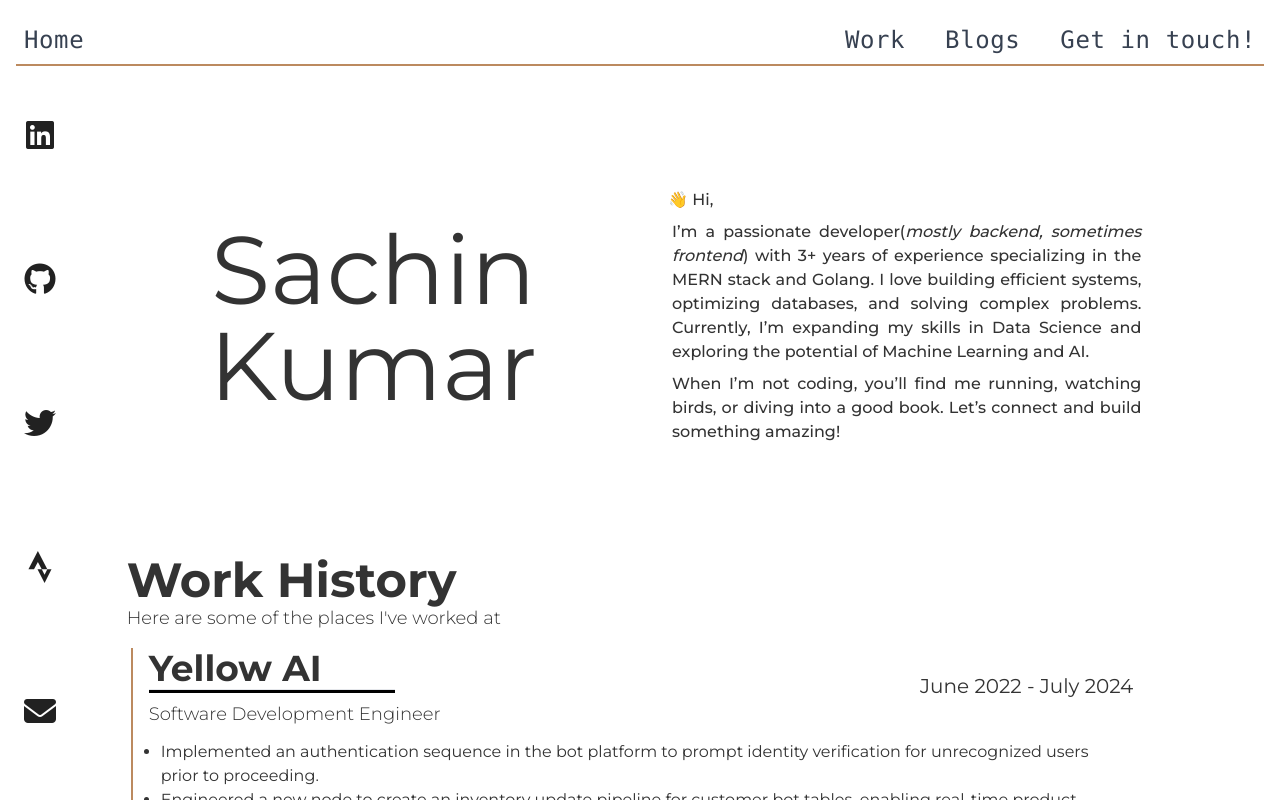
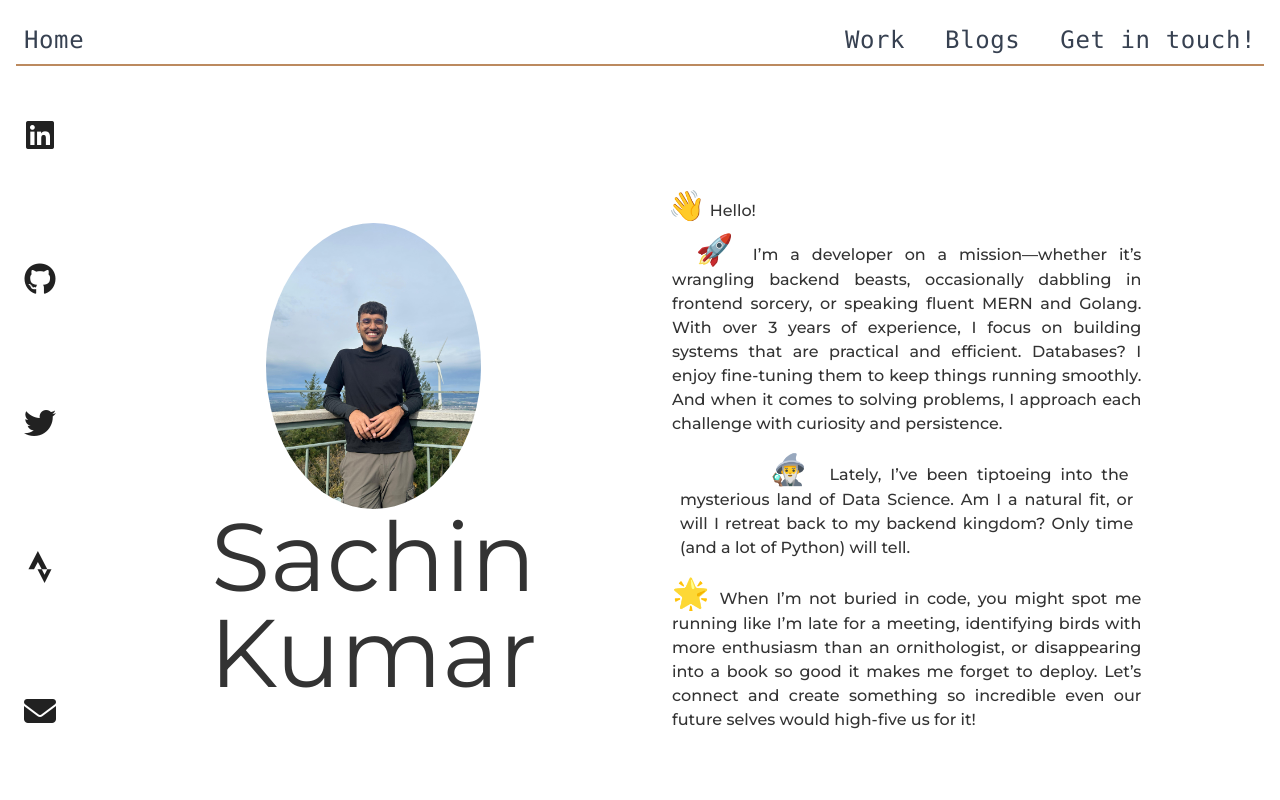
Before and after one commit to notreallystatic/notreallystatic, a Next.js app: page / in a window 1280 px wide. Shown: the top 800 px of the page. Built offline with nearby package versions, Linux system fonts and the light colour scheme; some icons are missing.

Commit message:
impr: about me section

```diff
--- a/app/page.tsx
+++ b/app/page.tsx
@@ -1,39 +1,13 @@
 import { WorkHistory } from "@/components/workHistory";
 import Contact from "@/components/contact";
 import Footer from "@/components/footer";
+import About from "@/components/about";
 
 export default function Home() {
 	return (
 		<>
 			<div className="grid grid-cols-12">
-				<div className="col-span-12">
-					<div className="grid grid-cols-12 my-0 md:my-20">
-						<div className="col-span-12 md:col-span-6 p-1 md:p-6 text-8xl text-center my-auto">
-							<p>Sachin</p>
-							<p>Kumar</p>
-							{/* <span className="text-8xl w-[100]">Sachin</span>
-							<br />
-							<span className="text-8xl">Kumar</span> */}
-						</div>
-						<div className="col-span-12 md:col-span-6 p-6 font-medium leading-6 text-justify">
-							<p className="m-1">👋 Hi,</p>
-							<p className="m-2">
-								{" "}
-								I’m a passionate developer(
-								<i>mostly backend, sometimes frontend</i>) with 3+ years of
-								experience specializing in the MERN stack and Golang. I love
-								building efficient systems, optimizing databases, and solving
-								complex problems. Currently, I’m expanding my skills in Data
-								Science and exploring the potential of Machine Learning and AI.
-							</p>
-							<p className="m-2">
-								When I’m not coding, you’ll find me running, watching birds, or
-								diving into a good book. Let’s connect and build something
-								amazing!
-							</p>
-						</div>
-					</div>
-				</div>
+				<About />
 				<WorkHistory />
 				<Contact />
 				{/* <div className="col-span-12">
--- /dev/null
+++ b/src/components/about.tsx
@@ -0,0 +1,57 @@
+import Image from "next/image";
+import profilePic from "../../public/images/picture.jpeg";
+
+export default function About() {
+	return (
+		<div className="col-span-12">
+			<div className="grid grid-cols-12 my-5 md:my-20">
+				<div className="col-span-12 md:col-span-6 p-1 my-auto">
+					<div className="flex justify-center">
+						<Image
+							src={profilePic}
+							alt="Sachin Kumar"
+							className="rounded-[50%] overflow-hidden object-cover"
+							width={215}
+							height={215}
+						/>
+					</div>
+					<div className="text-8xl text-center">
+						<p>Sachin</p>
+						<p>Kumar</p>
+					</div>
+				</div>
+
+				<div className="col-span-12 md:col-span-6 p-2 md:p-6 font-medium leading-6 text-justify my-auto">
+					<p className="m-1">
+						<span className="text-3xl">👋</span>&nbsp;Hello!
+					</p>
+					<p className="m-2">
+						&nbsp;&nbsp;
+						<span className="text-3xl">🚀</span>&nbsp;I’m a developer on a
+						mission—whether it’s wrangling backend beasts, occasionally dabbling
+						in frontend sorcery, or speaking fluent MERN and Golang. With over 3
+						years of experience, I focus on building systems that are practical
+						and efficient. Databases? I enjoy fine-tuning them to keep things
+						running smoothly. And when it comes to solving problems, I approach
+						each challenge with curiosity and persistence.
+					</p>
+					<p className="m-4 text-prettify">
+						&nbsp;&nbsp;&nbsp; &nbsp;&nbsp;&nbsp;&nbsp;&nbsp;&nbsp;
+						<span className="text-3xl">🧙‍♂️</span>&nbsp; Lately, I’ve been
+						tiptoeing into the mysterious land of Data Science. Am I a natural
+						fit, or will I retreat back to my backend kingdom? Only time (and a
+						lot of Python) will tell.
+					</p>
+					<p className="m-2">
+						<span className="text-3xl">🌟</span>
+						&nbsp;When I’m not buried in code, you might spot me running like
+						I’m late for a meeting, identifying birds with more enthusiasm than
+						an ornithologist, or disappearing into a book so good it makes me
+						forget to deploy. Let’s connect and create something so incredible
+						even our future selves would high-five us for it!
+					</p>
+				</div>
+			</div>
+		</div>
+	);
+}
```
Also changed, not shown: public/images/picture.jpeg (added).
